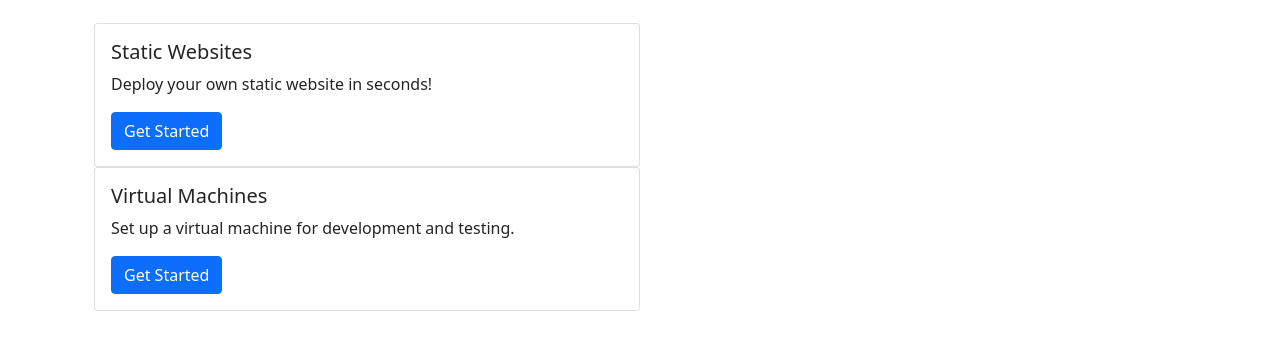
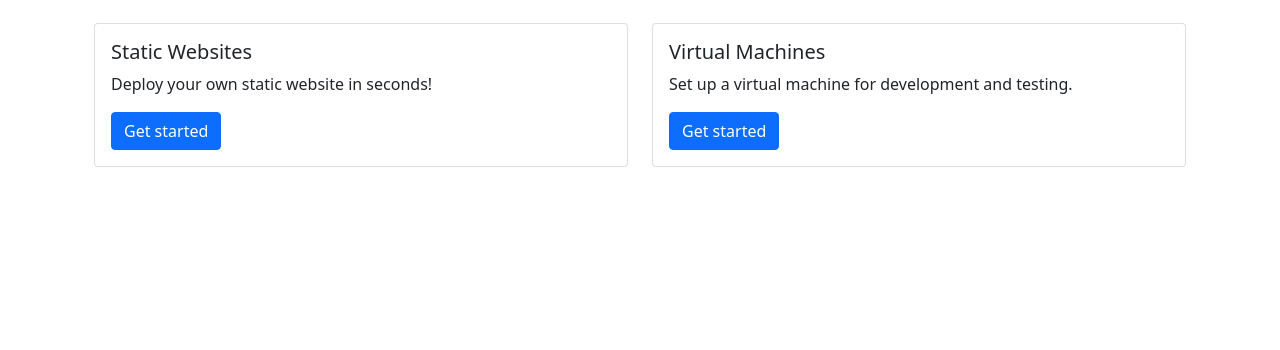
Before and after one commit to karnikkanojia/Heroku-Clone, a Flask app: page / in a window 1280 px wide. Shown: the part 92-442 px from the top of the page. Run offline with Flask 2, Linux system fonts and the light colour scheme; some libraries are stand-ins or nearby versions.

Commit message:
Templates modified. Fix: Jinja2 syntax templating error.

```diff
--- a/templates/index.html
+++ b/templates/index.html
@@ -1,13 +1,13 @@
 {% extends "base.html" %}
 
 {% block content %}
-  <div class="rows row-cols-1 row-cols-md-2 g-4">
+  <div class="row row-cols-1 row-cols-md-2 g-4">
     <div class="col">
       <div class="card">
         <div class="card-body">
           <h5 class="card-title">Static Websites</h5>
           <p class="card-text">Deploy your own static website in seconds!</p>
-          <a href="{{ url_for('sites.list_sites') }}" class="btn btn-primary">Get Started</a>
+          <a href="{{ url_for("sites.list_sites") }}" class="btn btn-primary">Get started</a>
         </div>
       </div>
     </div>
@@ -16,7 +16,7 @@
         <div class="card-body">
           <h5 class="card-title">Virtual Machines</h5>
           <p class="card-text">Set up a virtual machine for development and testing.</p>
-          <a href="{{ url_for('sites.list_sites') }}" class="btn btn-primary">Get Started</a>
+          <a href="{{ url_for("virtual_machines.list_vms") }}" class="btn btn-primary">Get started</a>
         </div>
       </div>
     </div>
--- a/templates/sites/create.html
+++ b/templates/sites/create.html
@@ -2,7 +2,7 @@
 
 {% block nav %}
 <ul class="nav nav-pills">
-    <li class="nav-item fs-6"><a href="{{ url_for(" sites.list_sites") }}" class="nav-link">Back to site directory</a>
+    <li class="nav-item fs-6"><a href="{{ url_for("sites.list_sites") }}" class="nav-link">Back to site directory</a>
     </li>
 </ul>
 {% endblock %}
--- a/templates/sites/index.html
+++ b/templates/sites/index.html
@@ -1,10 +1,8 @@
-{% extends 'base.html" %}
+{% extends "base.html" %}
 
 {% block nav %}
 <ul class="nav nav-pills">
-  <li class="nav-item fs-6">
-    <a href="{{ url_for('sites.create_site') }}" class="nav-link active">Create Static Site</a>
-  </li>
+  <li class="nav-item fs-6"><a href="{{ url_for("sites.create_site") }}" class="nav-link active">Create static site</a></li>
 </ul>
 {% endblock %}
 
```
Also changed, not shown: templates/virtual_machines/index.html (+5 -5 lines).
